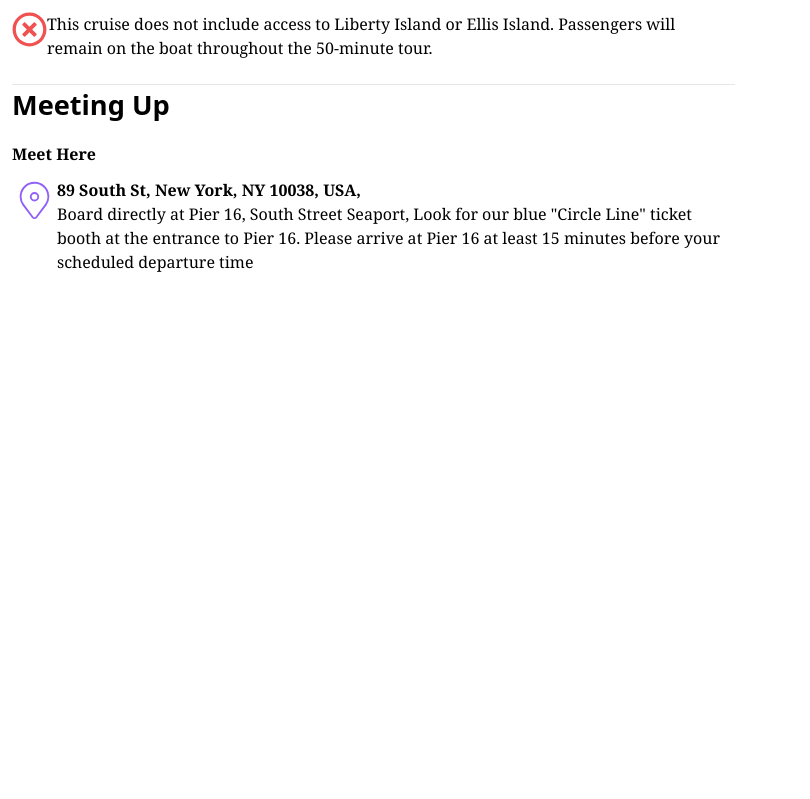
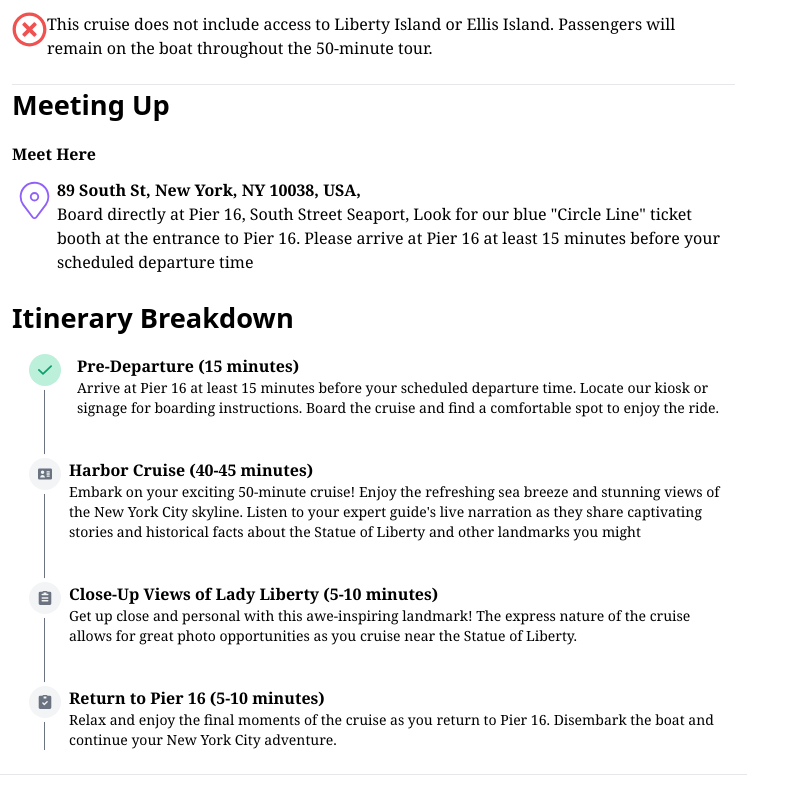
Before and after one commit to Webprowale/GoPaddi, a React (Vite) app: page / in a window 1280 px wide. Shown: the part 1414-2213 px from the top of the page, without its empty margins (0-810 px from the left). Before the commit the page ends 1712 px from the top, so only its background shows below. Built offline with nearby package versions, Linux system fonts and the light colour scheme.

Commit message:
itinerary is created

```diff
--- a/src/App.jsx
+++ b/src/App.jsx
@@ -5,10 +5,12 @@ import Description from "./Components/Description";
 import MeetUP from "./Components/MeetUP";
 import Form from "./Components/Form";
 import Covered from "./Components/Covered";
+import Itinerary from "./Components/Itinerary";
 
 function App() {
   const btnCovered = useRef();
   const btnMeetUp = useRef();
+  const btnItinerary = useRef();
 
   const handleCovered = () => {
     if (btnCovered.current) {
@@ -19,6 +21,12 @@ function App() {
   const handleMeetUp = () => {
     if (btnMeetUp.current) {
       btnMeetUp.current.scrollIntoView({ behavior: "smooth" });
+    }
+  };
+
+  const handleItinerary = () => {
+    if (btnItinerary.current) {
+      btnItinerary.current.scrollIntoView({ behavior: "smooth" });
     }
   };
 
@@ -36,8 +44,8 @@ function App() {
         <button className="border-0 outline-0 font-bold text-sm text-gray-500" onClick={handleMeetUp}>
           Meeting Up
         </button>
-        <button className="border-0 outline-0 font-bold text-sm text-gray-500">
-          Iterlity Breakdown
+        <button className="border-0 outline-0 font-bold text-sm text-gray-500" onClick={handleItinerary}>
+          Itinerary Breakdown
         </button>
         <button className="border-0 outline-0 font-bold text-sm text-gray-500">
           Policies
@@ -54,6 +62,7 @@ function App() {
           <Description />
           <Covered ref={btnCovered} />
           <MeetUP ref={btnMeetUp} />
+          <Itinerary ref={btnItinerary} />
         </div>
         <div className="sm:col-span-5 sm:mx-10 ">
           <Form />
--- /dev/null
+++ b/src/Components/Itinerary.jsx
@@ -0,0 +1,76 @@
+import React from "react";
+
+const Itinerary = React.forwardRef((props, ref) => (
+  <div className="container flex flex-col px-3 mt-6 mb-6 pb-6 border-b">
+     <h4 className="font-bold text-[1.7rem] mb-4">Itinerary Breakdown</h4>
+    <ol className="relative ms-8 border-s border-gray-500">
+      <li className="mb-10  ms-8">
+        <span className="absolute flex items-center justify-center w-8 h-8 bg-green-200 rounded-full -start-4 ring-4 ring-white dark:ring-gray-900 dark:bg-green-900">
+          <svg
+            className="w-3.5 h-3.5 text-green-500 dark:text-green-400"
+            aria-hidden="true"
+            xmlns="http://www.w3.org/2000/svg"
+            fill="none"
+            viewBox="0 0 16 12"
+          >
+            <path
+              stroke="currentColor"
+              strokeLinecap="round"
+              strokeLinejoin="round"
+              strokeWidth="2"
+              d="M1 5.917 5.724 10.5 15 1.5"
+            />
+          </svg>
+        </span>
+        <h3 className="font-semibold font-serif">Pre-Departure (15 minutes)</h3>
+        <p className="text-sm font-serif">Arrive at Pier 16 at least 15 minutes before your scheduled departure time. Locate our kiosk or signage for boarding instructions. Board the cruise and find a comfortable spot to enjoy the ride.</p>
+      </li>
+      <li className="mb-10 ms-6">
+        <span className="absolute flex items-center justify-center w-8 h-8 bg-gray-100 rounded-full -start-4 ring-4 ring-white dark:ring-gray-900 dark:bg-gray-700">
+          <svg
+            className="w-3.5 h-3.5 text-gray-500 dark:text-gray-400"
+            aria-hidden="true"
+            xmlns="http://www.w3.org/2000/svg"
+            fill="currentColor"
+            viewBox="0 0 20 16"
+          >
+            <path d="M18 0H2a2 2 0 0 0-2 2v12a2 2 0 0 0 2 2h16a2 2 0 0 0 2-2V2a2 2 0 0 0-2-2ZM6.5 3a2.5 2.5 0 1 1 0 5 2.5 2.5 0 0 1 0-5ZM3.014 13.021l.157-.625A3.427 3.427 0 0 1 6.5 9.571a3.426 3.426 0 0 1 3.322 2.805l.159.622-6.967.023ZM16 12h-3a1 1 0 0 1 0-2h3a1 1 0 0 1 0 2Zm0-3h-3a1 1 0 1 1 0-2h3a1 1 0 1 1 0 2Zm0-3h-3a1 1 0 1 1 0-2h3a1 1 0 1 1 0 2Z" />
+          </svg>
+        </span>
+        <h3 className="font-semibold font-serif">Harbor Cruise (40-45 minutes)</h3>
+        <p className="text-sm font-serif">Embark on your exciting 50-minute cruise! Enjoy the refreshing sea breeze and stunning views of the New York City skyline. Listen to your expert guide's live narration as they share captivating stories and historical facts about the Statue of Liberty and other landmarks you might</p>
+      </li>
+      <li className="mb-10 ms-6">
+        <span className="absolute flex items-center justify-center w-8 h-8 bg-gray-100 rounded-full -start-4 ring-4 ring-white dark:ring-gray-900 dark:bg-gray-700">
+          <svg
+            className="w-3.5 h-3.5 text-gray-500 dark:text-gray-400"
+            aria-hidden="true"
+            xmlns="http://www.w3.org/2000/svg"
+            fill="currentColor"
+            viewBox="0 0 18 20"
+          >
+            <path d="M16 1h-3.278A1.992 1.992 0 0 0 11 0H7a1.993 1.993 0 0 0-1.722 1H2a2 2 0 0 0-2 2v15a2 2 0 0 0 2 2h14a2 2 0 0 0 2-2V3a2 2 0 0 0-2-2Zm-3 14H5a1 1 0 0 1 0-2h8a1 1 0 0 1 0 2Zm0-4H5a1 1 0 0 1 0-2h8a1 1 0 1 1 0 2Zm0-5H5a1 1 0 0 1 0-2h2V2h4v2h2a1 1 0 1 1 0 2Z" />
+          </svg>
+        </span>
+        <h3 className="font-semibold font-serif">Close-Up Views of Lady Liberty (5-10 minutes)</h3>
+        <p className="text-sm font-serif">Get up close and personal with this awe-inspiring landmark! The express nature of the cruise allows for great photo opportunities as you cruise near the Statue of Liberty.</p>
+      </li>
+      <li className="ms-6">
+        <span className="absolute flex items-center justify-center w-8 h-8 bg-gray-100 rounded-full -start-4 ring-4 ring-white dark:ring-gray-900 dark:bg-gray-700">
+          <svg
+            className="w-3.5 h-3.5 text-gray-500 dark:text-gray-400"
+            aria-hidden="true"
+            xmlns="http://www.w3.org/2000/svg"
+            fill="currentColor"
+            viewBox="0 0 18 20"
+          >
+            <path d="M16 1h-3.278A1.992 1.992 0 0 0 11 0H7a1.993 1.993 0 0 0-1.722 1H2a2 2 0 0 0-2 2v15a2 2 0 0 0 2 2h14a2 2 0 0 0 2-2V3a2 2 0 0 0-2-2ZM7 2h4v3H7V2Zm5.7 8.289-3.975 3.857a1 1 0 0 1-1.393 0L5.3 12.182a1.002 1.002 0 1 1 1.4-1.436l1.328 1.289 3.28-3.181a1 1 0 1 1 1.392 1.435Z" />
+          </svg>
+        </span>
+        <h3 className="font-semibold font-serif">Return to Pier 16 (5-10 minutes)</h3>
+        <p className="text-sm font-serif">Relax and enjoy the final moments of the cruise as you return to Pier 16. Disembark the boat and continue your New York City adventure.</p>
+      </li>
+    </ol>
+  </div>
+));
+export default Itinerary;
```
